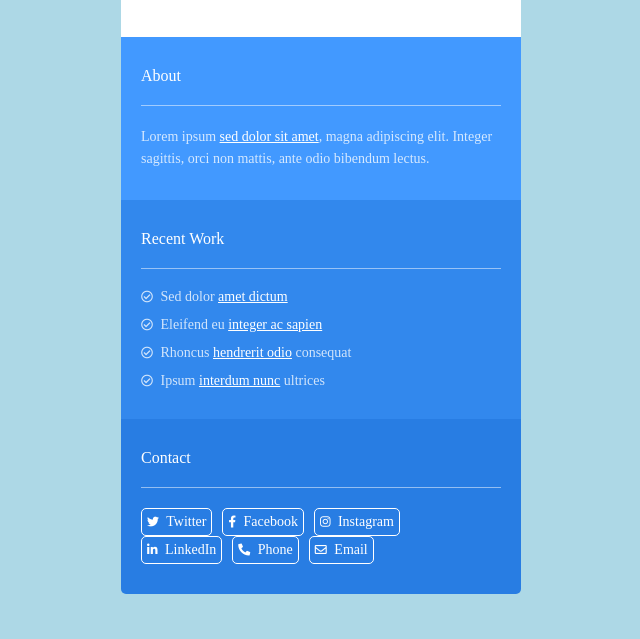
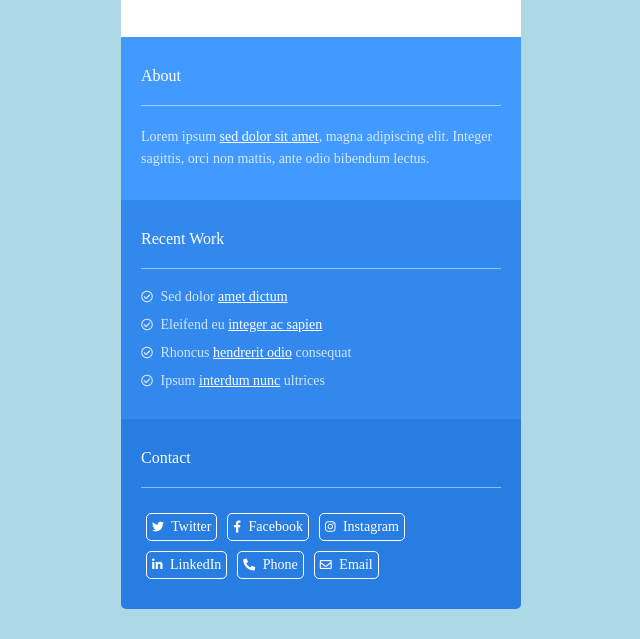
Before and after one commit to manovak24/resume_project, a plain HTML site: page index.html in a window 1280 px wide. Shown: the part 217-856 px from the top of the page, without its empty margins (319-959 px from the left). Drawn offline with Linux system fonts and the light colour scheme.

Commit message:
Smallest screen size style complete.

```diff
--- a/styles.css
+++ b/styles.css
@@ -94,6 +94,11 @@ ul > li {
 .contact-links {
     display: flex;
     flex-wrap: wrap;
+    margin-bottom: -5px
+}
+
+.contact-links > a {
+    margin: 5px;
 }
 
 .contact-link {
@@ -103,7 +108,6 @@ ul > li {
     border: 1px solid white;
     border-radius: 5px;
     padding: 5px;
-    margin-right: 10px;
 }
 
 .fab, .fas, .far {
```
